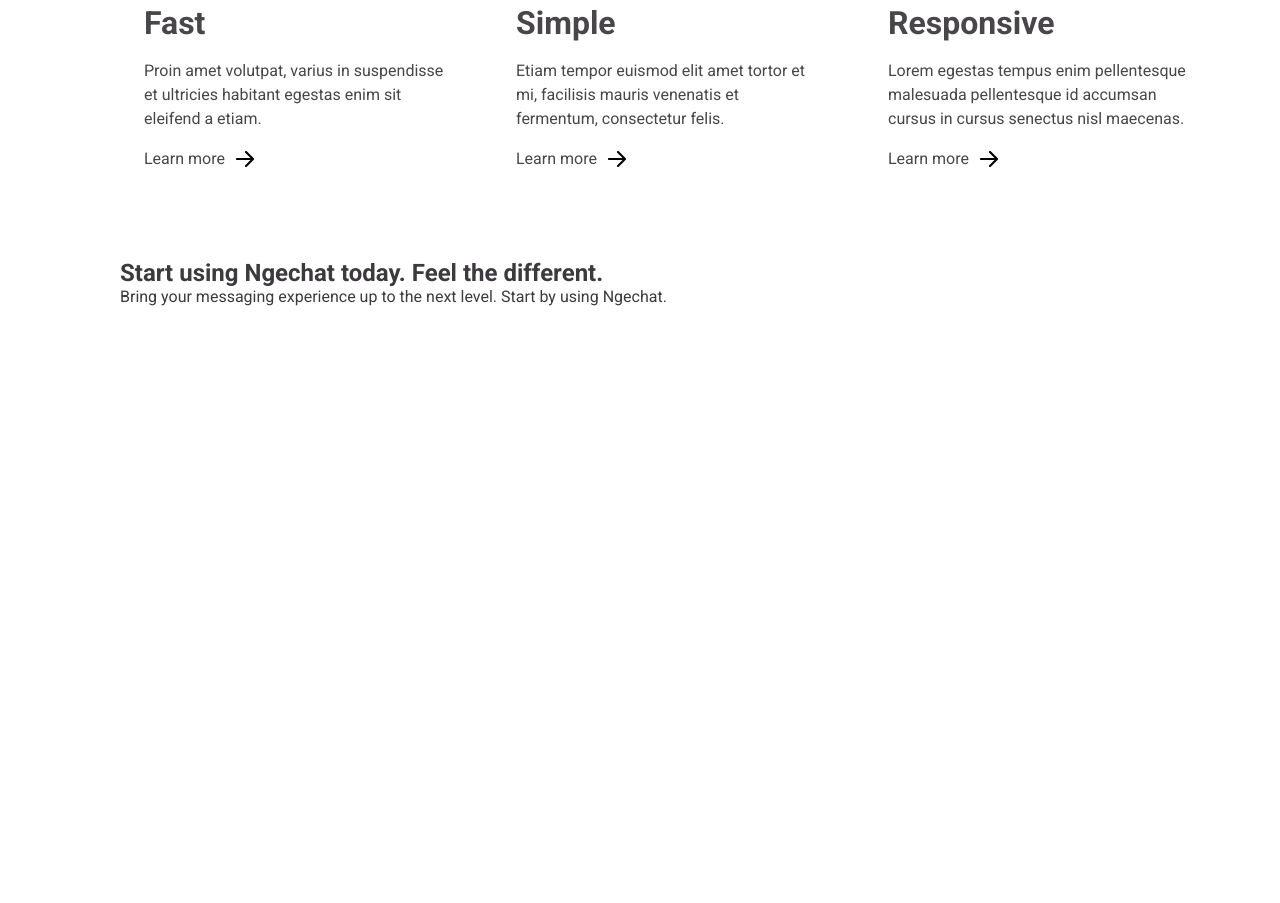
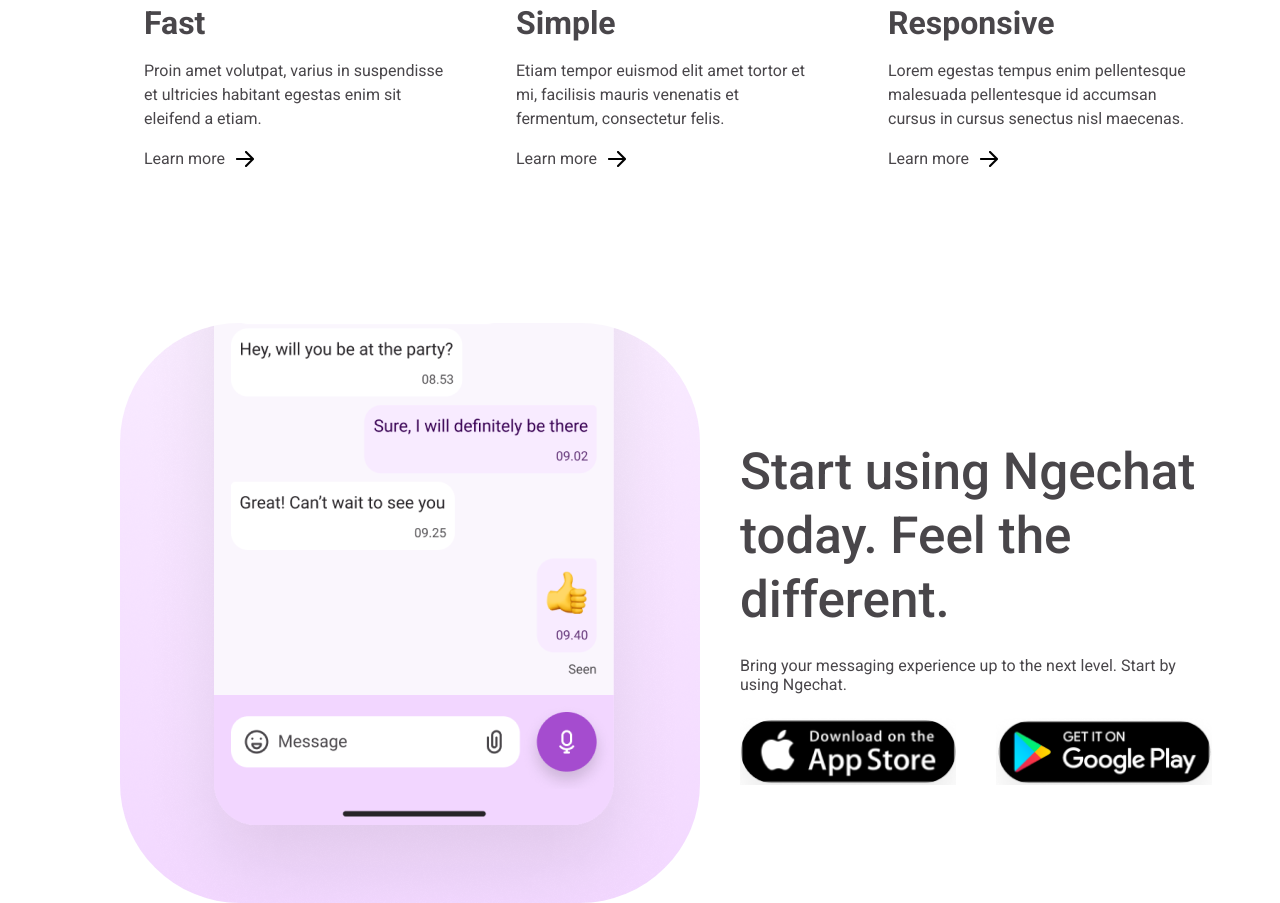
Before and after one commit to putraprdn/ngechat-landing-page, a plain HTML site: page index.html in a window 1280 px wide. Shown: the part 1198-2101 px from the top of the page. Before the commit the page ends 1504 px from the top, so only its background shows below. Drawn offline with Linux system fonts and the light colour scheme.

Commit message:
create download section

```diff
--- a/index.html
+++ b/index.html
@@ -104,13 +104,24 @@
         </section>
 
         <section class="download">
-            <h1>
-                Start using Ngechat
-                today. Feel the
-                different.
-            </h1>
-            <p>Bring your messaging experience up to the next level.
-                Start by using Ngechat.</p>
+            <img class="download__hero-image" src="./Assets/Images/hero img.png" alt="Preview" aria-hidden="true">
+            <div class="download__text-wrap">
+                <h1 class="download__title">
+                    Start using Ngechat
+                    today. Feel the
+                    different.
+                </h1>
+                <p class="download__description">Bring your messaging experience up to the next level.
+                    Start by using Ngechat.</p>
+                <div class="download__button-wrap">
+                    <a href="#">
+                        <img src="./Assets/Images/download apple 1.png">
+                    </a>
+                    <a href="#">
+                        <img src="./Assets/Images/download googleplay 1.png">
+                    </a>
+                </div>
+            </div>
         </section>
     </main>
 </body>
--- a/style.css
+++ b/style.css
@@ -199,6 +199,36 @@ body {
 	align-items: center;
 	column-gap: 0.5rem;
 }
+
+.download {
+	display: flex;
+	color: #49464A;
+	padding-top: 4rem;
+	column-gap: 2.5rem;
+}
+.download__hero-image {
+	border-radius: 120px;
+}
+.download__text-wrap {
+	display: flex;
+	flex-direction: column;
+	row-gap: 1.5rem;
+	justify-content: center;
+}
+.download__title {
+	font-size: 3.2rem;
+	font-weight: 500;
+	line-height: 4rem;
+}
+.download__button-wrap {
+	display: flex;
+	column-gap: 2.5rem;
+	align-items: flex-start;
+}
+.download__button-wrap a img{
+	max-width: 13.5rem;
+}
+
 /*
 *----------------- Responsive Goes Here */
 
```
